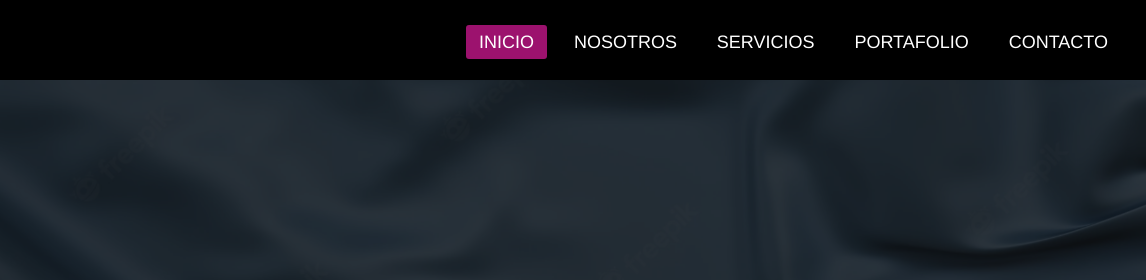
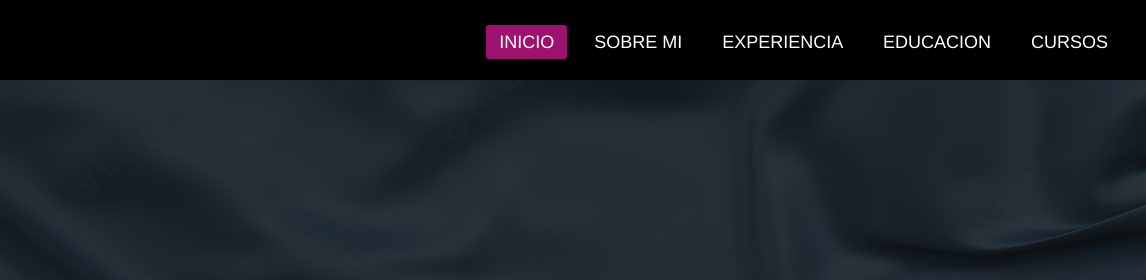
Before and after one commit to Diez111/Argentina-programa, a plain HTML site: page index.html in a window 1280 px wide. Shown: the top 280 px of the page, 134-1280 px from the left. Drawn offline with nearby package versions, Linux system fonts and the light colour scheme.

Commit message:
Add files via upload

```diff
--- a/index.html
+++ b/index.html
@@ -25,18 +25,18 @@
 
         <nav>
             <input type="checkbox" id="check">
-            <label for="check" class="checkbtn">
+            <label for="check" class="checkbtn"  id="inicio">
                 <i class="fas fa-bars"></i>
             </label>
             <a href="#" class="enlace">
                 <img src="imagenes/logo.png" alt="" class="logo" height="70" width="110">
             </a>
             <ul>
-                <li><a class="active" href="#">Inicio</a></li>
-                <li><a href="#">Nosotros</a></li>
-                <li><a href="#">Servicios</a></li>
-                <li><a href="#">Portafolio</a></li>
-                <li><a href="#">Contacto</a></li>
+                <li><a class="active" href="#inicio" >Inicio</a></li>
+                <li><a href="#sobremi" >Sobre mi</a></li>
+                <li><a href="#experiencia">Experiencia</a></li>
+                <li><a href="#estudios">Educacion</a></li>
+                <li><a href="#cursos">Cursos</a></li>
             </ul>
         </nav>
 
```
Also changed, not shown: css/estilos.css (line endings or trailing spaces).
